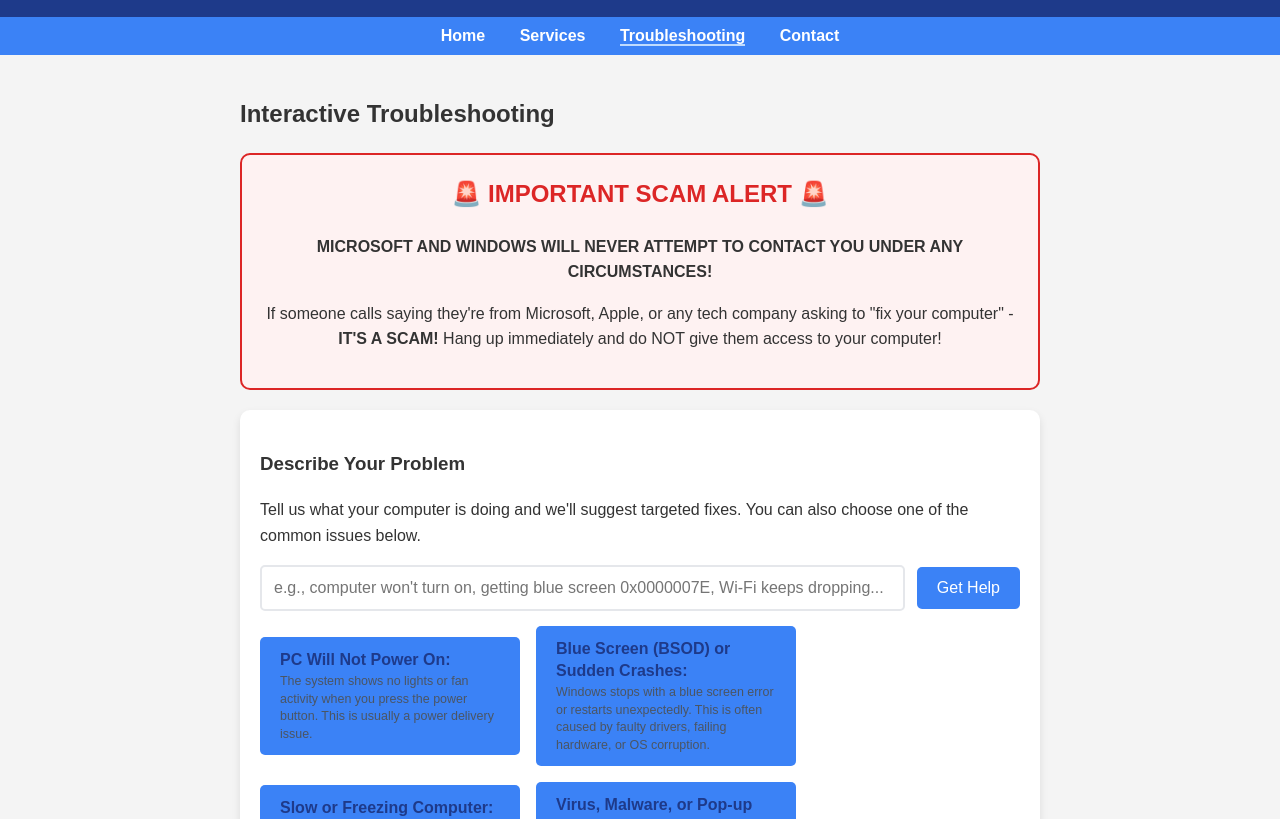
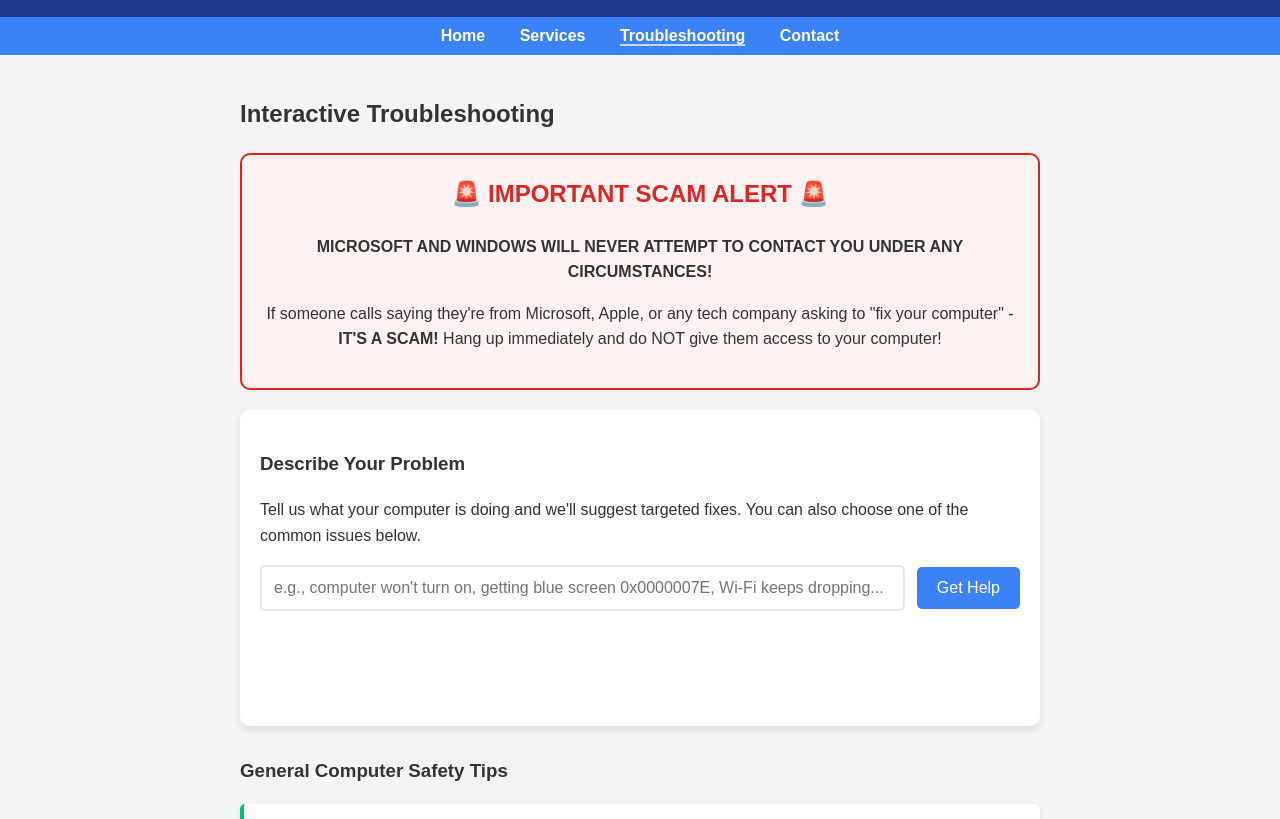
Before and after one commit to CipherLogsPlus/HomeByte-IT, a plain HTML site: page public/troubleshooting.html in a window 1280 px wide. Shown: the part 99-918 px from the top of the page. Drawn offline with Linux system fonts and the light colour scheme.

Commit message:
Remove troubleshooting quick topic suggestions

```diff
--- a/public/style.css
+++ b/public/style.css
@@ -140,61 +140,6 @@ section {
 
 .troubleshooting-tool button:hover {
     background-color: #2563eb;
-}
-
-/* Quick topic chip styling */
-.quick-topics {
-    display: flex;
-    flex-wrap: wrap;
-    gap: 16px;
-    margin-bottom: 20px;
-}
-
-.quick-topic {
-    display: flex;
-    flex-direction: column;
-    align-items: flex-start;
-    padding: 0;
-    background: none;
-    background-color: transparent;
-    border: none;
-    appearance: none;
-    -webkit-appearance: none;
-    color: #1f2937;
-    font-size: 0.9rem;
-    cursor: pointer;
-    text-align: left;
-    line-height: 1.4;
-    max-width: 260px;
-}
-
-.quick-topic strong {
-    font-weight: 600;
-    color: #1e3a8a;
-    display: block;
-}
-
-.quick-topic span {
-    margin-top: 2px;
-    font-size: 0.78rem;
-    color: #4b5563;
-}
-
-.quick-topic:hover strong,
-.quick-topic:focus-visible strong {
-    text-decoration: underline;
-    text-decoration-thickness: 2px;
-}
-
-.quick-topic:focus-visible {
-    outline: 2px solid #93c5fd;
-    outline-offset: 2px;
-}
-
-.quick-topic.critical,
-.quick-topic.warning,
-.quick-topic.advisory {
-    color: #1f2937;
 }
 
 .suggestion-wrapper {
--- a/public/troubleshooting.html
+++ b/public/troubleshooting.html
@@ -37,8 +37,6 @@
                 <button type="button" id="suggestionButton">Get Help</button>
             </div>
 
-            <div class="quick-topics" id="quickTopics" aria-label="Common troubleshooting topics"></div>
-
             <div id="suggestions" class="suggestion-wrapper" aria-live="polite"></div>
         </div>
 
--- a/public/troubleshooting.js
+++ b/public/troubleshooting.js
@@ -397,47 +397,15 @@ const ISSUE_LIBRARY = [
   },
 ];
 
-const QUICK_TOPIC_IDS = ["power", "blue-screen", "performance", "malware", "scam", "network", "overheating", "update-loop"];
-
 document.addEventListener("DOMContentLoaded", () => {
   const input = document.getElementById("problemInput");
   const suggestionsDiv = document.getElementById("suggestions");
   const trigger = document.getElementById("suggestionButton");
-  const quickTopicsContainer = document.getElementById("quickTopics");
 
   if (!input || !suggestionsDiv || !trigger) {
     console.warn("Troubleshooting UI elements missing; skipping interactive helper.");
     return;
   }
-
-  const renderQuickTopics = () => {
-    if (!quickTopicsContainer) {
-      return;
-    }
-
-    const fragment = document.createDocumentFragment();
-
-    QUICK_TOPIC_IDS.forEach((issueId) => {
-      const issue = ISSUE_LIBRARY.find((entry) => entry.id === issueId);
-      if (!issue) return;
-
-      const button = document.createElement("button");
-      button.type = "button";
-      button.className = "quick-topic";
-      button.dataset.severity = issue.severity;
-      button.innerHTML = `<strong>${issue.title}:</strong> <span>${issue.summary}</span>`;
-      button.addEventListener("click", () => {
-        input.value = issue.example || issue.title;
-        renderIssue(issue, { matchedKeywords: ["quick-select"] });
-        input.focus();
-      });
-
-      fragment.appendChild(button);
-    });
-
-    quickTopicsContainer.innerHTML = "";
-    quickTopicsContainer.appendChild(fragment);
-  };
 
   const highlightText = (text, terms) => {
     if (!terms || terms.length === 0) return text;
@@ -601,5 +569,4 @@ document.addEventListener("DOMContentLoaded", () => {
     }
   });
 
-  renderQuickTopics();
 });
```
